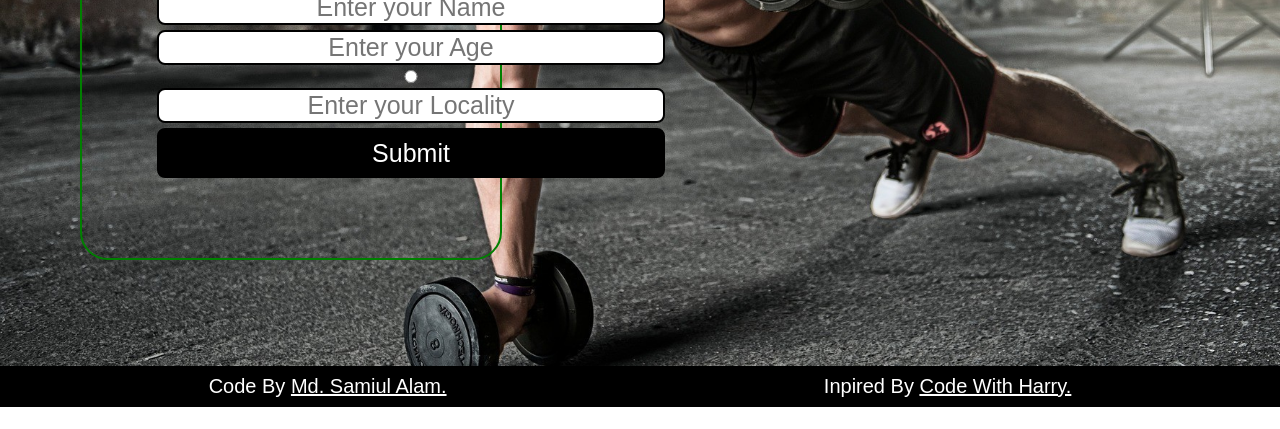
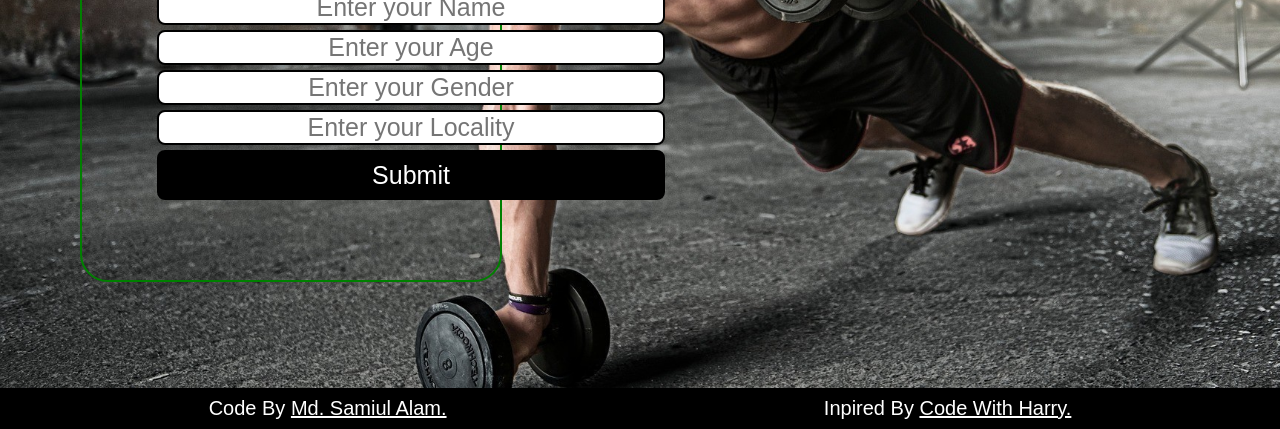
Before and after one commit to 04samiul/project-1, a plain HTML site: page index.html in a window 1280 px wide. Shown: the part 372-801 px from the top of the page. Drawn offline with Linux system fonts and the light colour scheme.

Commit message:
Update index.html

```diff
--- a/index.html
+++ b/index.html
@@ -49,7 +49,7 @@
                 <input type="text" name="" placeholder="Enter your Age">
             </div>
             <div class="form-grp">
-                <input type="radio" name="" placeholder="Enter your Gender">
+                <input type="text" name="" placeholder="Enter your Gender">
 
             </div>
             <div class="form-grp">
```
